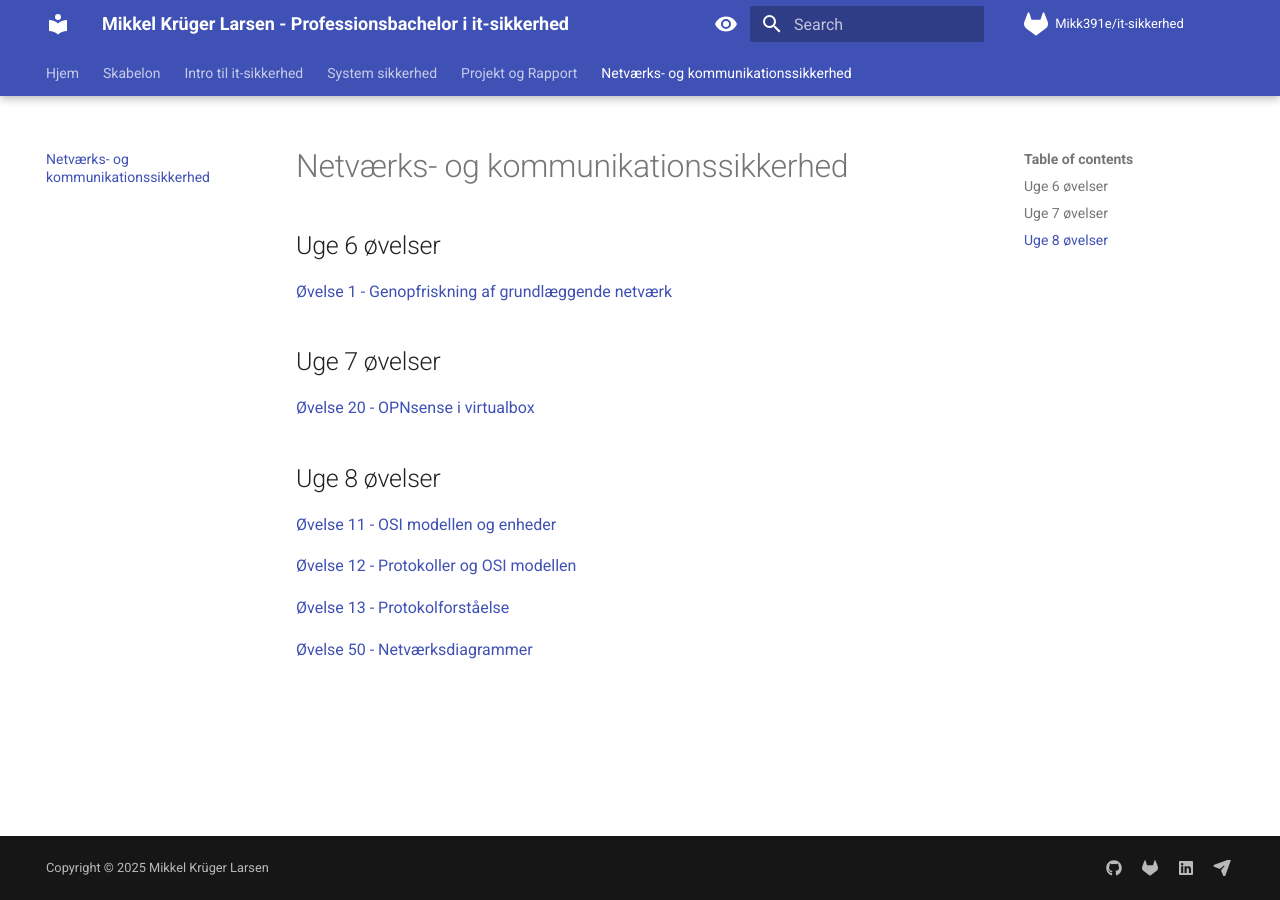
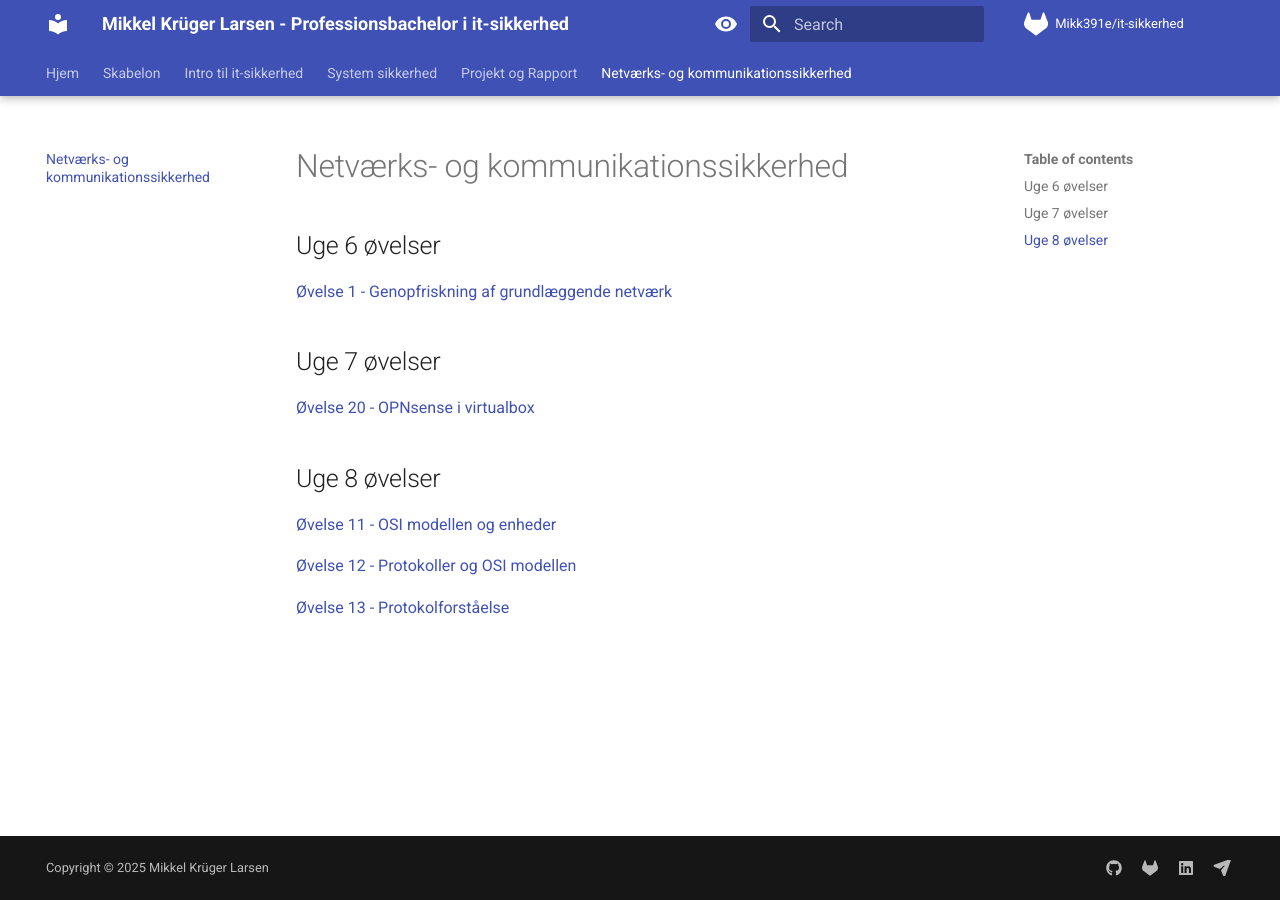
Before and after one commit to Mikk391e/it-sikkerhed, an MkDocs documentation site: the page built from my-project/pages/docs/NetværksSikkerhed.md, in a window 1280 px wide. Built offline with MkDocs 1.6.1 and Material for MkDocs 9.7.7, drawn with Linux system fonts in a browser that asks for light colours; comment, search, counter and statistics services are not loaded.

Commit message:
Tried to remove nav for exercise 50

```diff
--- a/my-project/pages/docs/NetværksSikkerhed.md
+++ b/my-project/pages/docs/NetværksSikkerhed.md
@@ -15,5 +15,3 @@
 [Øvelse 12 - Protokoller og OSI modellen](Exercises/Netsec/Uge%208/Øvelse12.md)
 
 [Øvelse 13 - Protokolforståelse](Exercises/Netsec/Uge%208/Øvelse13.md)
-
-[Øvelse 50 - Netværksdiagrammer](Exercises/Netsec/Uge%208/Øvelse50.md)
```
